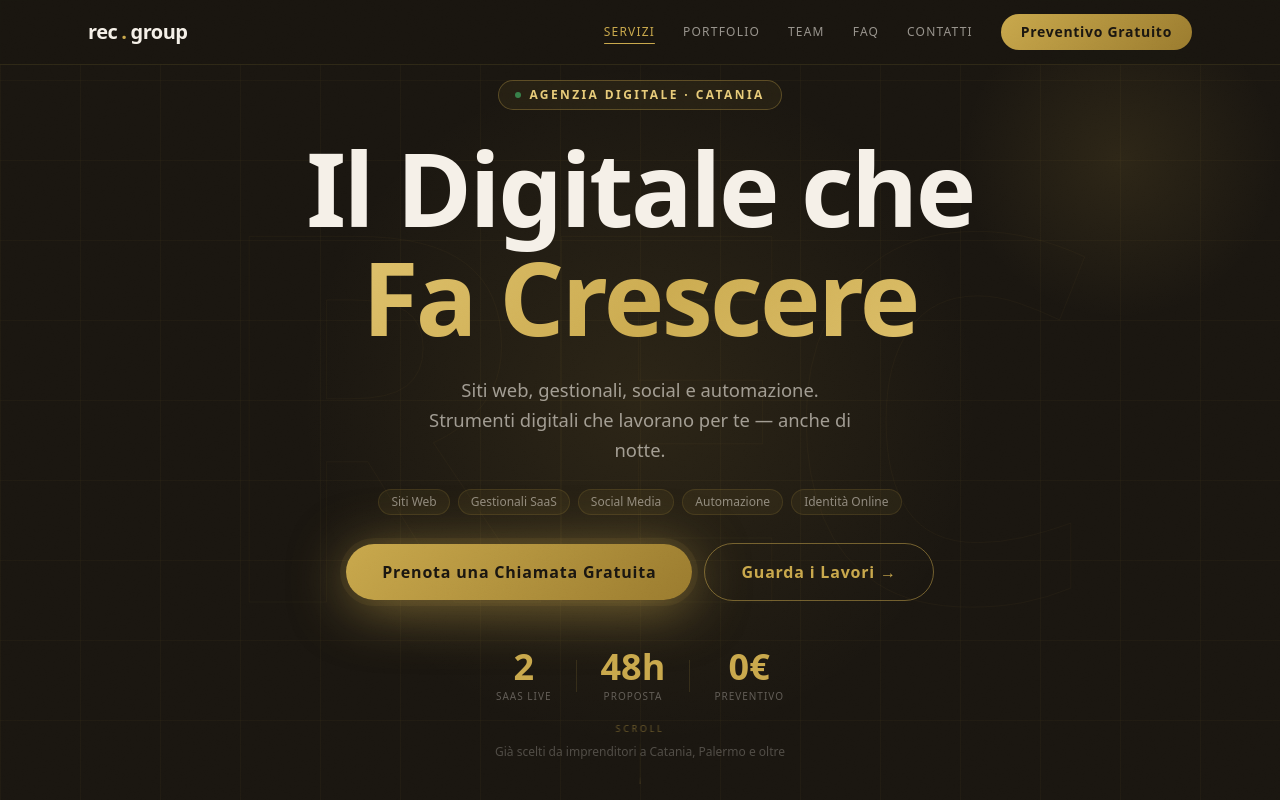
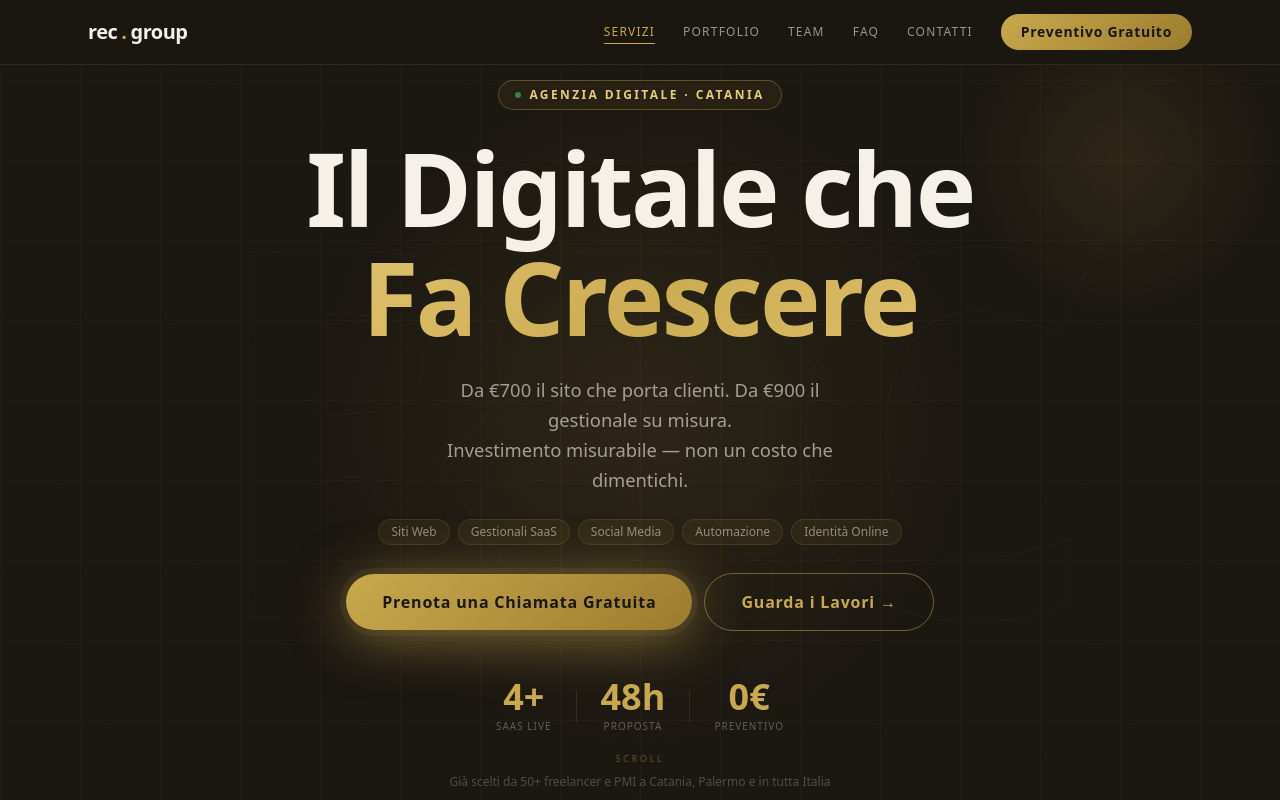
Before and after one commit to Ralph-arch4/recgroup-marketing, a Next.js app: page / in a window 1280 px wide. Shown: the top 800 px of the page. Built offline with nearby package versions, Linux system fonts and the light colour scheme.

Commit message:
seo: daily copy improvement

```diff
--- a/components/Faq.tsx
+++ b/components/Faq.tsx
@@ -39,6 +39,18 @@ const faqs = [
   {
     q: "Lavorate solo a Catania o in tutta Italia?",
     a: "Siamo di Catania, ma lavoriamo con freelancer e PMI in tutta Italia — da Milano a Palermo. Tutto avviene online: chiamate, consegne, supporto. La distanza non cambia la qualità del risultato.",
+  },
+  {
+    q: "È meglio affidarsi a un'agenzia web o a un freelancer per il mio sito?",
+    a: "Un freelancer lavora da solo: una sola competenza, nessun backup se è indisponibile. Un'agenzia come RecGroup unisce sviluppo, design, SEO e copy su ogni progetto — referente unico, tempi certi. E da noi un sito vetrina parte da €700: spesso meno di quanto chiede un freelancer senior.",
+  },
+  {
+    q: "Come posso acquisire clienti online con un budget limitato?",
+    a: "Il percorso più efficiente per un freelancer o una piccola impresa: (1) sito ottimizzato SEO — porta contatti organici 24 ore su 24 senza pubblicità; (2) scheda Google Business aggiornata per il mercato locale; (3) automazione email per convertire i lead. Da €700 hai già tutto il necessario per smettere di dipendere dal passaparola.",
+  },
+  {
+    q: "Cosa si intende per soluzione digitale su misura per una PMI?",
+    a: "Una soluzione su misura è costruita sul tuo flusso di lavoro reale — non su quello generico di qualsiasi PMI. Significa: sito con i tuoi servizi e il tuo target, gestionale con i tuoi processi (prenotazioni, magazzino, fatturazione, report), automazioni tarate sulle tue priorità. Zero funzioni inutili, zero abbonamenti per strumenti che non usi.",
   },
   {
     q: "Come si inizia a lavorare con RecGroup?",
--- a/components/Hero.tsx
+++ b/components/Hero.tsx
@@ -63,9 +63,9 @@ export default function Hero() {
           fontSize: "clamp(0.95rem, 2vw, 1.15rem)",
           color: "rgba(245,240,232,0.60)",
         }}>
-          Siti web, gestionali, social e automazione.
+          Da €700 il sito che porta clienti. Da €900 il gestionale su misura.
           <br className="hidden sm:block" />
-          Strumenti digitali che lavorano per te — anche di notte.
+          Investimento misurabile — non un costo che dimentichi.
         </p>
 
         {/* Service chips — horizontally scrollable on mobile */}
@@ -98,7 +98,7 @@ export default function Hero() {
         {/* Stats — editorial inline style, no heavy box */}
         <div className="flex items-center justify-center gap-0 flex-wrap mt-2">
           {[
-            { value: "2",   label: "SaaS Live" },
+            { value: "4+",  label: "SaaS Live" },
             { value: "48h", label: "Proposta" },
             { value: "0€",  label: "Preventivo" },
           ].map((s, i) => (
@@ -120,7 +120,7 @@ export default function Hero() {
 
         {/* Social proof nudge */}
         <p className="text-xs" style={{ color: "rgba(245,240,232,0.25)" }}>
-          Già scelti da imprenditori a Catania, Palermo e oltre
+          Già scelti da 50+ freelancer e PMI a Catania, Palermo e in tutta Italia
         </p>
 
       </div>
```
